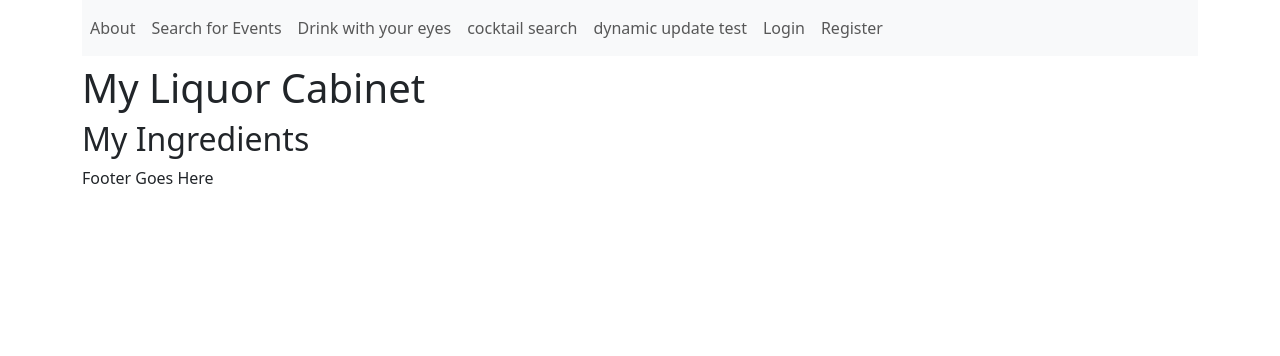
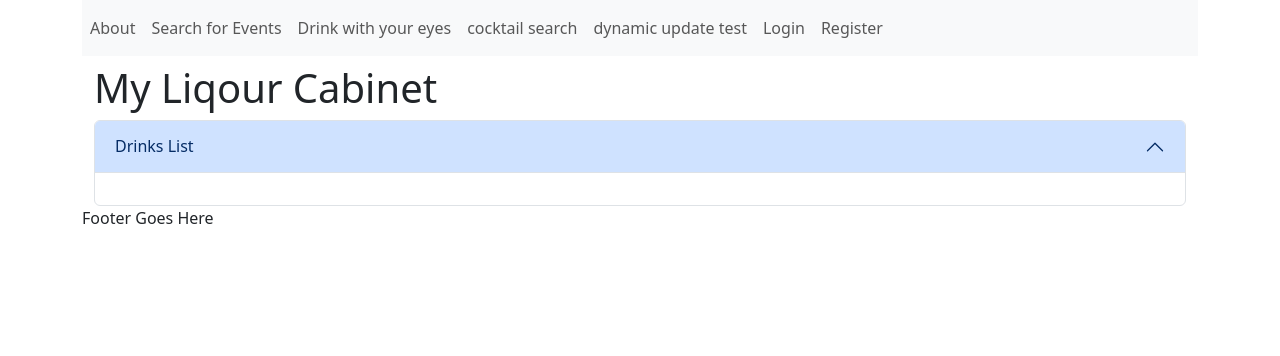
Before and after one commit to mc-729/IT490-Spring2023, a Flask app: page /myliquorcabinet in a window 1280 px wide. Shown: the top 356 px of the page. Run offline with Flask 2, Linux system fonts and the light colour scheme; some libraries are stand-ins or nearby versions.

Commit message:
accordion frontend component created and displays list of liked drink with details modals. i will implement new accordion item for each section of my liqour cabinet

```diff
--- a/FlaskFrontend/application/bp/myliquorcabinet/templates/myliquorcabinet.html
+++ b/FlaskFrontend/application/bp/myliquorcabinet/templates/myliquorcabinet.html
@@ -1,13 +1,81 @@
 {% extends "base.html" %}
-{% from 'bootstrap5/form.html' import render_form, render_field, render_form_row %}
 
 {% block content %}
+<div class="container">
+    <h1>My Liqour Cabinet</h1>
+
+    <div class="accordion" id="accordionExample">
+        <div class="accordion-item">
+            <h2 class="accordion-header" id="headingDrinks">
+                <button class="accordion-button" type="button" data-bs-toggle="collapse" data-bs-target="#collapseDrinks" aria-expanded="true" aria-controls="collapseDrinks">
+                    Drinks List
+                </button>
+            </h2>
+            <div id="collapseDrinks" class="accordion-collapse collapse show" aria-labelledby="headingDrinks" data-bs-parent="#accordionExample">
+                <div class="accordion-body custom-scroll">
+                    <ul class="list-group list-group-flush">
+                        {% for d in data %}
+                        <li class="list-group-item d-flex justify-content-between align-items-center">
+                            {{ d.strDrink }}
+                            <button type="button" class="btn btn-primary" data-bs-toggle="modal" data-bs-target="#modal-{{ d.idDrink }}">
+                                Details
+                            </button>
+                        </li>
+                        {% endfor %}
+                    </ul>
+                </div>
+            </div>
+        </div>
+    </div>
+</div>
+{% if data %}
+{% for d in data %}
+<div class="modal fade" id="modal-{{ d.idDrink }}" tabindex="-1" aria-labelledby="modal-{{ d.idDrink }}-label"
+    aria-hidden="true">
+    <div class="modal-dialog modal-dialog-centered">
+        <div class="modal-content">
+            <div class="modal-header">
+                <div id="success-message" style="display: none;"></div>
+                <h5 class="modal-title" id="modal-{{ d.idDrink }}-label">{{ d.strDrink }}</h5>
+                <button type="button" class="btn-close" data-bs-dismiss="modal" aria-label="Close"></button>
+            </div>
+            <div class="modal-body">
+                <img class="img-fluid rounded" src="{{ d.strDrinkThumb }}" alt="{{ d.strDrink }}">
+                <h6>Instructions:</h6>
+                <p>{{ d.strInstructions }}</p>
+                <h6>Ingredients:</h6>
+                <ul>
+                    {% for i in range(1, 16) %}
+                    {% if d['strIngredient'+i|string] %}
+                    <li>{{ d['strIngredient'+i|string] }} - {{ d['strMeasure'+i|string] }}</li>
+                    {% endif %}
+                    {% endfor %}
+                </ul>
+            </div>
+            <div class="modal-footer">
+                <button type="button" class="btn btn-secondary" data-bs-dismiss="modal">Close</button>
 
 
-<h1>My Liquor Cabinet</h1>
-<h2>My Ingredients</h2>
 
+            </div>
+        </div>
+    </div>
+</div>
+{% endfor %}
+{% endif %}
+{% endblock %}
 
-{{render_form(form)}}
+{% block scripts %}
+{{ super() }}
+<script src="{{ url_for('static', filename='main.js') }}"></script>
+{% endblock %}
 
+{% block styles %}
+{{ super() }}
+<style>
+    .custom-scroll {
+        max-height: 300px;
+        overflow-y: scroll;
+    }
+</style>
 {% endblock %}
--- a/FlaskFrontend/application/templates/base.html
+++ b/FlaskFrontend/application/templates/base.html
@@ -11,7 +11,7 @@
             {{ bootstrap.load_css() }}
         {% endblock %}
 
-        <title>Your page title</title>
+        <title>My Liquor Cabinet</title>
     {% endblock %}
 </head>
 
```
Also changed, not shown: FlaskFrontend/application/bp/myliquorcabinet/__init__.py (+17 -6 lines), FlaskFrontend/application/static/main.js (line endings or trailing spaces), 1 other file.
